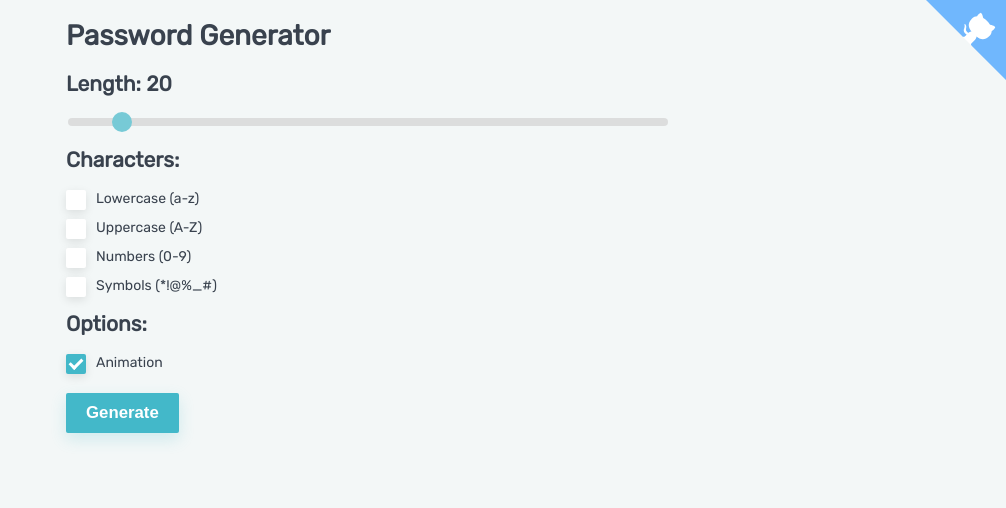
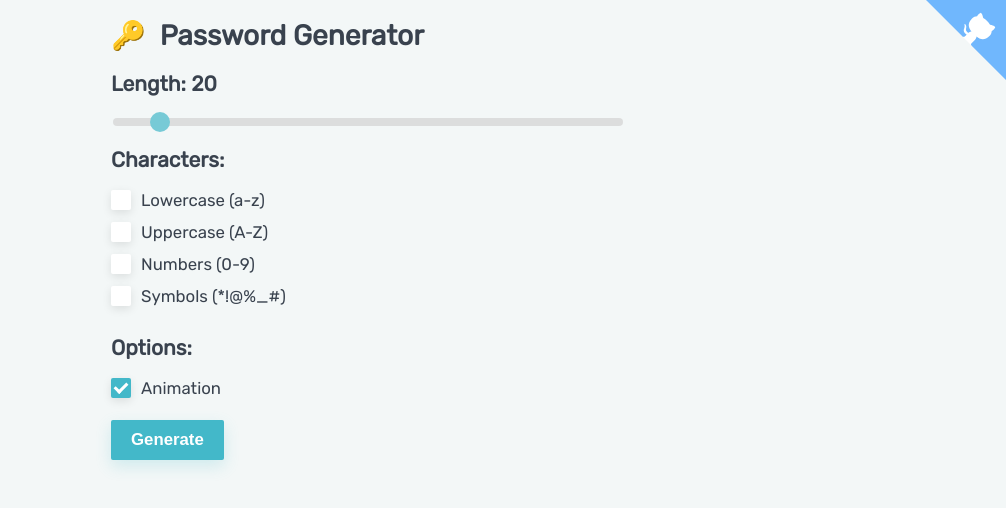
Before and after one commit to andersonmadeira/password-generator, a React (Create React App) app: page / in a window 1280 px wide. Shown: the top 508 px of the page, without its empty margins (274-1280 px from the left). Built offline with nearby package versions, Linux system fonts and the light colour scheme.

Commit message:
Some style improvements

```diff
--- a/public/index.html
+++ b/public/index.html
@@ -55,7 +55,7 @@
       }
     }
   </style>
-  <title>Password Generator</title>
+  <title>🔑 Password Generator</title>
 </head>
 
 <body>
--- a/src/App.tsx
+++ b/src/App.tsx
@@ -47,7 +47,12 @@ function App() {
 
   return (
     <div className="app-container">
-      <h1>Password Generator</h1>
+      <h1>
+        <span role="img" aria-label="Key Icon">
+          🔑
+        </span>
+        &nbsp; Password Generator
+      </h1>
       <h2>Length: {options.length} </h2>
       <Slider
         value={options.length}
@@ -59,6 +64,7 @@ function App() {
         }
       />
       <h2>Characters:</h2>
+      <div className="input-group">
         <Checkbox
           label="Lowercase (a-z)"
           onChange={checked =>
@@ -68,6 +74,8 @@ function App() {
             })
           }
         />
+      </div>
+      <div className="input-group">
         <Checkbox
           label="Uppercase (A-Z)"
           onChange={checked =>
@@ -77,6 +85,8 @@ function App() {
             })
           }
         />
+      </div>
+      <div className="input-group">
         <Checkbox
           label="Numbers (0-9)"
           onChange={checked =>
@@ -86,6 +96,8 @@ function App() {
             })
           }
         />
+      </div>
+      <div className="input-group">
         <Checkbox
           label="Symbols (*!@%_#)"
           onChange={checked =>
@@ -95,12 +107,15 @@ function App() {
             })
           }
         />
+      </div>
       <h2>Options:</h2>
+      <div className="input-group">
         <Checkbox
           label="Animation"
           onChange={checked => setAnimationEnabled(checked)}
           checked
         />
+      </div>
       <button
         className="button"
         style={{ marginTop: 10 }}
--- a/src/styles/_global.scss
+++ b/src/styles/_global.scss
@@ -18,6 +18,7 @@ body {
 }
 
 .app-container {
-  max-width: 600px;
+  max-width: 550px;
   margin: 0 auto;
+  padding: 0 20px;
 }
--- a/src/styles/components/_checkbox.scss
+++ b/src/styles/components/_checkbox.scss
@@ -1,10 +1,12 @@
 .checkbox {
-  display: block;
+  display: inline-block;
   position: relative;
   padding-left: 30px;
   margin-bottom: 12px;
   cursor: pointer;
   user-select: none;
+
+  font-size: 1.2em;
 
   .checkbox__checkmark {
     position: absolute;
--- /dev/null
+++ b/src/styles/components/_input-group.scss
@@ -0,0 +1,3 @@
+.input-group {
+  display: block;
+}
```
Lines whose indentation alone changed are shown as unchanged.
